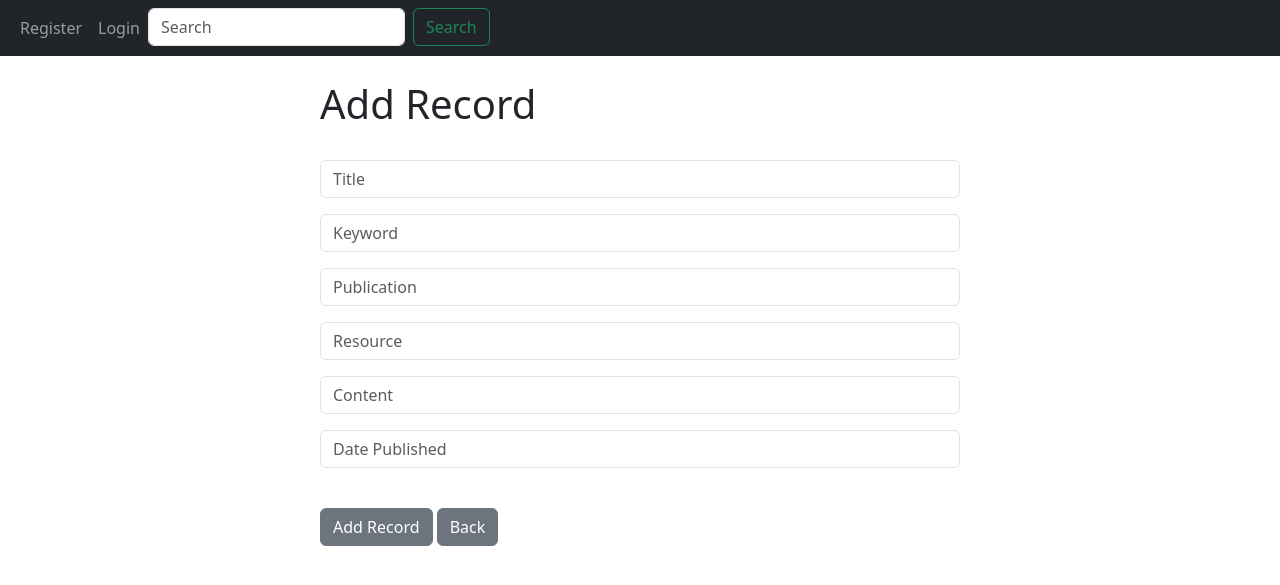
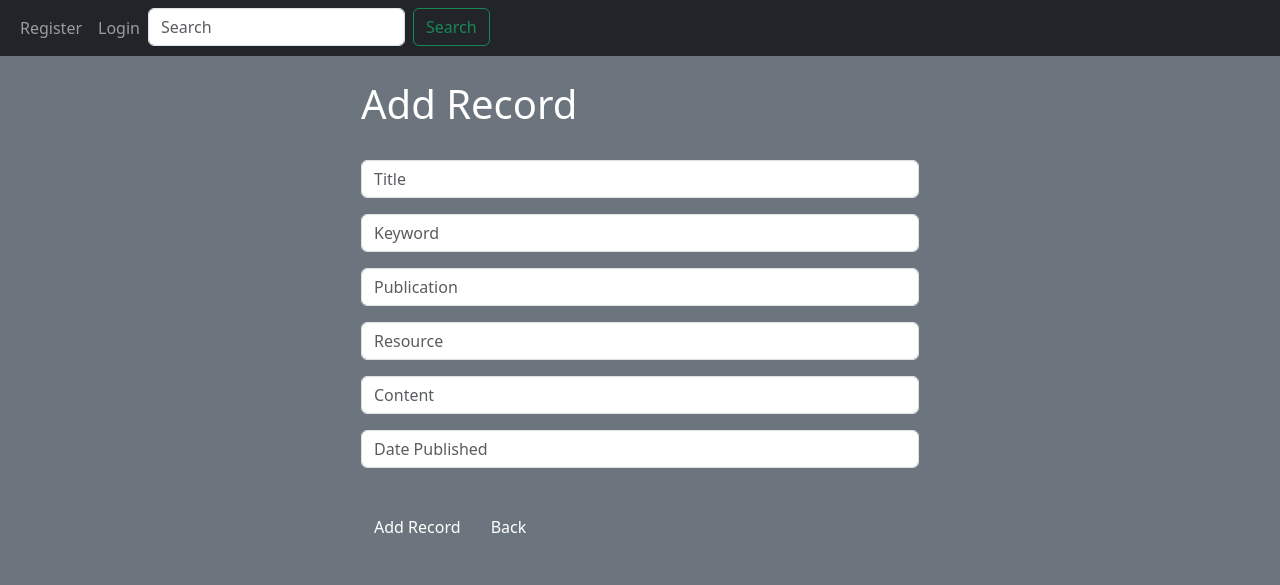
Before and after one commit to Shef-Kryt/Python-lab-KASIAN, a Django app: page /add_record/ in a window 1280 px wide. Shown: the top 585 px of the page. Run offline with Django 4.2, Linux system fonts and the light colour scheme.

Commit message:
base.html

```diff
--- a/labs5-6/website/templates/base.html
+++ b/labs5-6/website/templates/base.html
@@ -5,10 +5,16 @@
     <meta name="viewport" content="width=device-width,initial-scale=1">
     <title>Kursova</title>
     <link href="https://cdn.jsdelivr.net/npm/bootstrap@5.3.2/dist/css/bootstrap.min.css" rel="stylesheet" integrity="sha384-T3c6CoIi6uLrA9TneNEoa7RxnatzjcDSCmG1MXxSR1GAsXEV/Dwwykc2MPK8M2HN" crossorigin="anonymous">
+    <style>
+      body {
+        background-color: #6c757d; /* Сірий фон */
+        color: white; /* Білий текст */
+      }
+    </style>
   </head>
   <body>
     {% include 'navbar.html' %}
-    <div classs="container">
+    <div class="container">
       <br/>
     {% if messages %}
       {% for message in messages %}
@@ -16,11 +22,10 @@
           {{ message }}
         <button type="button" class="btn-close" data-bs-dismiss="alert" aria-label="Close"></button>
         </div>
-
       {% endfor %}
     {% endif %}
     {% block content %}
-    {% endblock%}
+    {% endblock %}
     </div>
     <script src="https://cdn.jsdelivr.net/npm/bootstrap@5.3.2/dist/js/bootstrap.bundle.min.js" integrity="sha384-C6RzsynM9kWDrMNeT87bh95OGNyZPhcTNXj1NW7RuBCsyN/o0jlpcV8Qyq46cDfL" crossorigin="anonymous"></script>
   </body>
```
